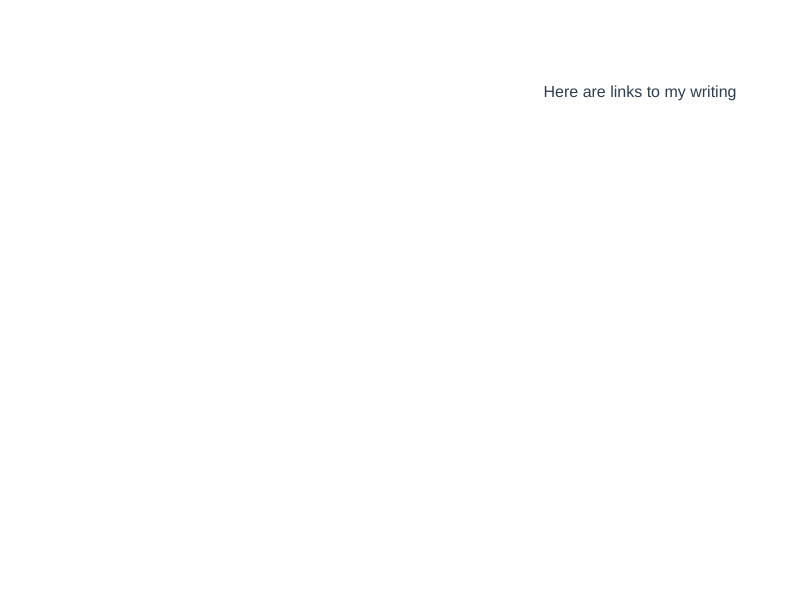
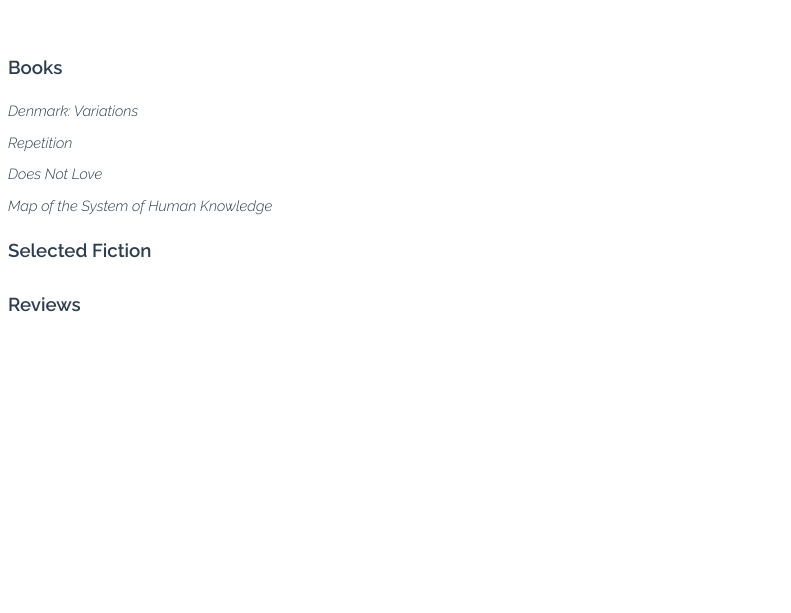
Before and after one commit to jamestaddadcox/jamestaddadcox.github.io, a Vue app: page / in a window 1280 px wide. Shown: the part 1107-1720 px from the top of the page, without its empty margins (0-791 px from the left). Built offline with nearby package versions, Linux system fonts and the light colour scheme.

Commit message:
updated font, added WritingSection

```diff
--- a/public/index.html
+++ b/public/index.html
@@ -5,6 +5,9 @@
     <meta http-equiv="X-UA-Compatible" content="IE=edge">
     <meta name="viewport" content="width=device-width,initial-scale=1.0">
     <link rel="icon" href="<%= BASE_URL %>favicon.ico">
+    <link rel="preconnect" href="https://fonts.googleapis.com">
+    <link rel="preconnect" href="https://fonts.gstatic.com" crossorigin>
+    <link href="https://fonts.googleapis.com/css2?family=Raleway:ital,wght@0,300;0,600;1,300;1,600&display=swap" rel="stylesheet">
     <title><%= htmlWebpackPlugin.options.title %></title>
   </head>
   <body>
--- a/src/App.vue
+++ b/src/App.vue
@@ -17,7 +17,7 @@ export default {
 
 <style>
 #app {
-  font-family: Avenir, Helvetica, Arial, sans-serif;
+  font-family: Raleway, Helvetica, Arial, sans-serif;
   -webkit-font-smoothing: antialiased;
   -moz-osx-font-smoothing: grayscale;
   text-align: center;
--- a/src/components/HeaderMenu.vue
+++ b/src/components/HeaderMenu.vue
@@ -1,7 +1,7 @@
 <template>
   <div>
     <div class="header">
-      <p class="Bio">
+      <p id="bio">
           James Tadd Adcox is a writer and software developer living in Pittsburgh.
       </p>
       <div class="Menu">
@@ -31,6 +31,9 @@ export default {
   top: 0;
   left: 0;
 }
+#bio {
+  padding: 0px 20px;
+}
 button {
   border: none;
   background-color: transparent;
--- a/src/components/MainText.vue
+++ b/src/components/MainText.vue
@@ -2,7 +2,7 @@
   <div class="main">
     <div class="spacer"></div>
     <div id="writing" class="content">
-      Here are links to my writing
+      <WritingSection/>
     </div>
     <div class="spacer"></div>
     <div id="code" class="content">
@@ -20,9 +20,12 @@
 </template>
 
 <script>
+import WritingSection from './WritingSection.vue'
 
 export default {
-
+    components: {
+      WritingSection
+    }
 }
 </script>
 
@@ -31,6 +34,7 @@ export default {
       height: 1000px;
     }
     .content {
-      padding: 150px 0px 0px;
+      padding: 100px 0px 0px;
+      text-align: left;
     }
 </style>
--- /dev/null
+++ b/src/components/WritingSection.vue
@@ -0,0 +1,40 @@
+<template>
+  <div>
+    <h1>
+        Books
+    </h1>
+    <p class="title">Denmark: Variations</p>
+    <p class="title">Repetition</p>
+    <p class="title">Does Not Love</p>
+    <p class="title">Map of the System of Human Knowledge</p>
+    <h1>
+        Selected Fiction
+    </h1>
+    <h1>
+        Reviews
+    </h1>
+
+
+  </div>
+</template>
+
+<script>
+export default {
+
+}
+</script>
+
+<style>
+    h1 {
+        font-size: 14pt;
+        font-weight: 600;
+        padding: 10px 0px;
+    }
+    p {
+        font-size: 11pt;
+    }
+    .title {
+        font-style: italic;
+    }
+
+</style>
```
